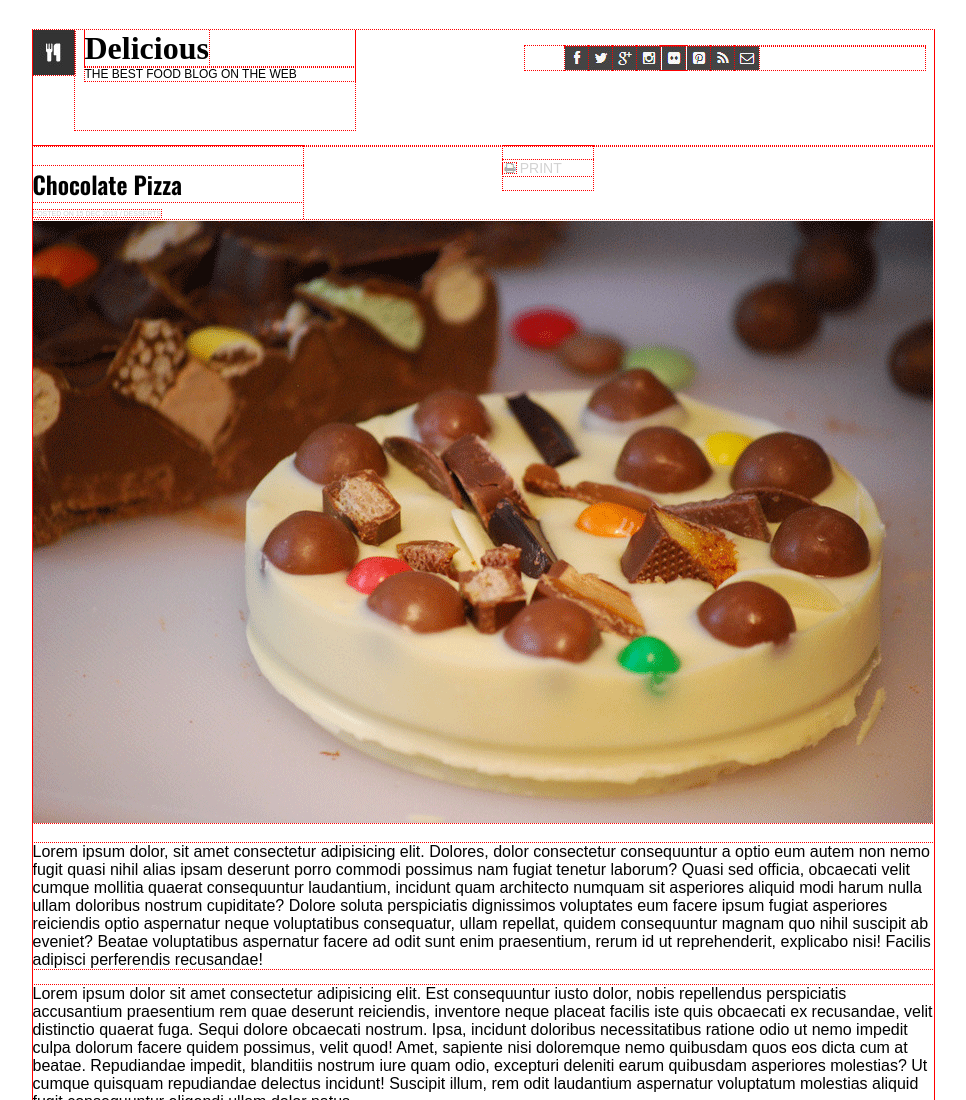
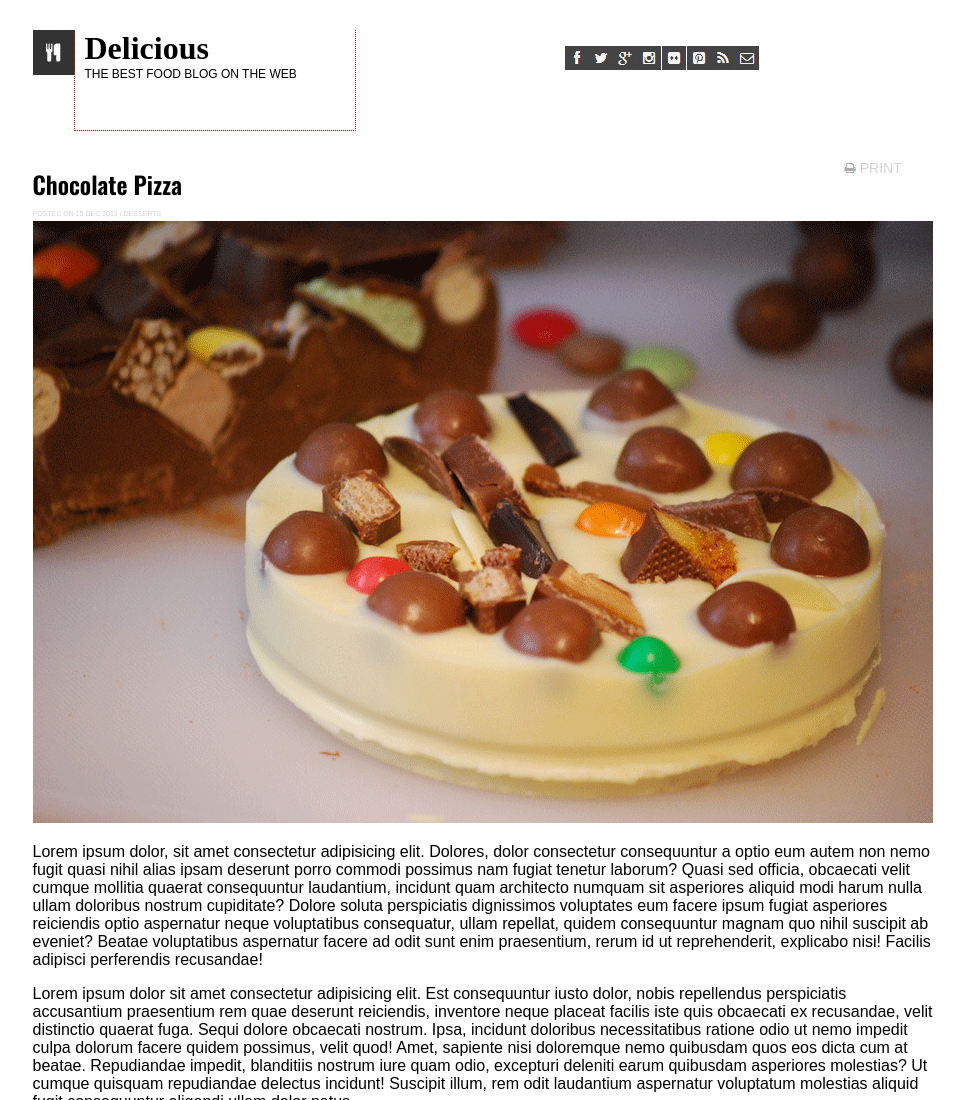
Before and after one commit to 301-Intermediate-Javascript/chocolate-pizza, a plain HTML site: page index.html in a window 1280 px wide. Shown: the top 1100 px of the page, without its empty margins (157-1123 px from the left). Drawn offline with nearby package versions, Linux system fonts and the light colour scheme; a web font is replaced by a local one.

Commit message:
removed the overflow in the body element that prevented scrolling

```diff
--- a/style.css
+++ b/style.css
@@ -1,13 +1,12 @@
-* {
+/* * {
     outline: red dotted 1px;
-}
+} */
 
 body {
     margin-top: 30px;
     width: 901px;
     margin-left: auto;
     margin-right: auto;
-    overflow: hidden;
     font-family: Arial, Helvetica, sans-serif;
 }
 
@@ -62,7 +61,7 @@ main section h1 {
 
 main section:nth-child(1) {
     padding-right: 0;
-    margin-right: 200px;
+    margin-right: 540px;
     width: 30%;
     float: left;
 }
```
